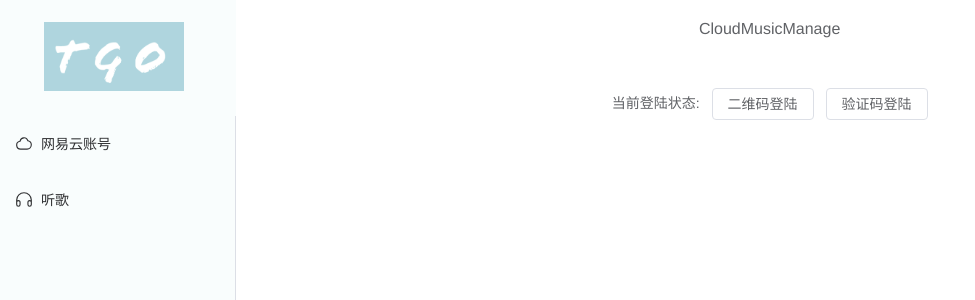
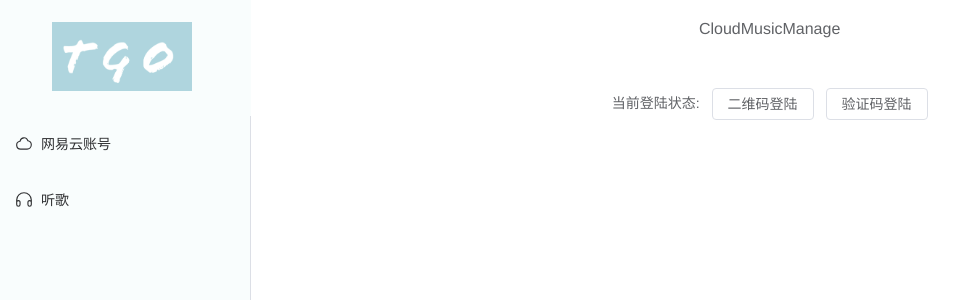
Before and after one commit to Tianmasikong/Tgo-Frontend, a Vue app: page /#/ in a window 1280 px wide. Shown: the top 300 px of the page, without its empty margins (0-975 px from the left). Built offline with nearby package versions, Linux system fonts and the light colour scheme; no server answers; what vue-responsive-video-background-player would draw is missing.

Commit message:
fix：修改专辑的背景

```diff
--- a/src/components/SideBar.vue
+++ b/src/components/SideBar.vue
@@ -57,7 +57,7 @@ export default defineComponent({
 <style scoped>
 .sideBar {
   height: 100%;
-  width: 94%;
+  width: 100%;
   padding-bottom: 40%;
   background-color: #f9fdfd;
 }
```
